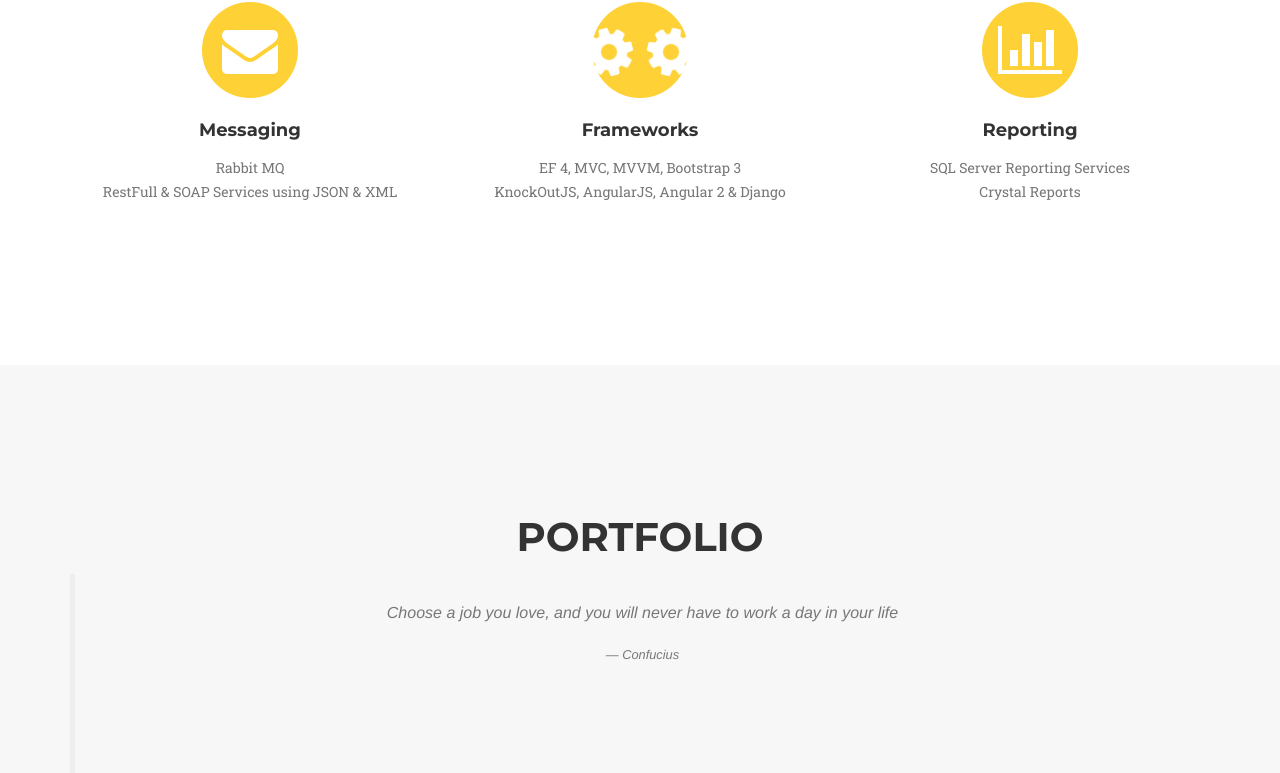
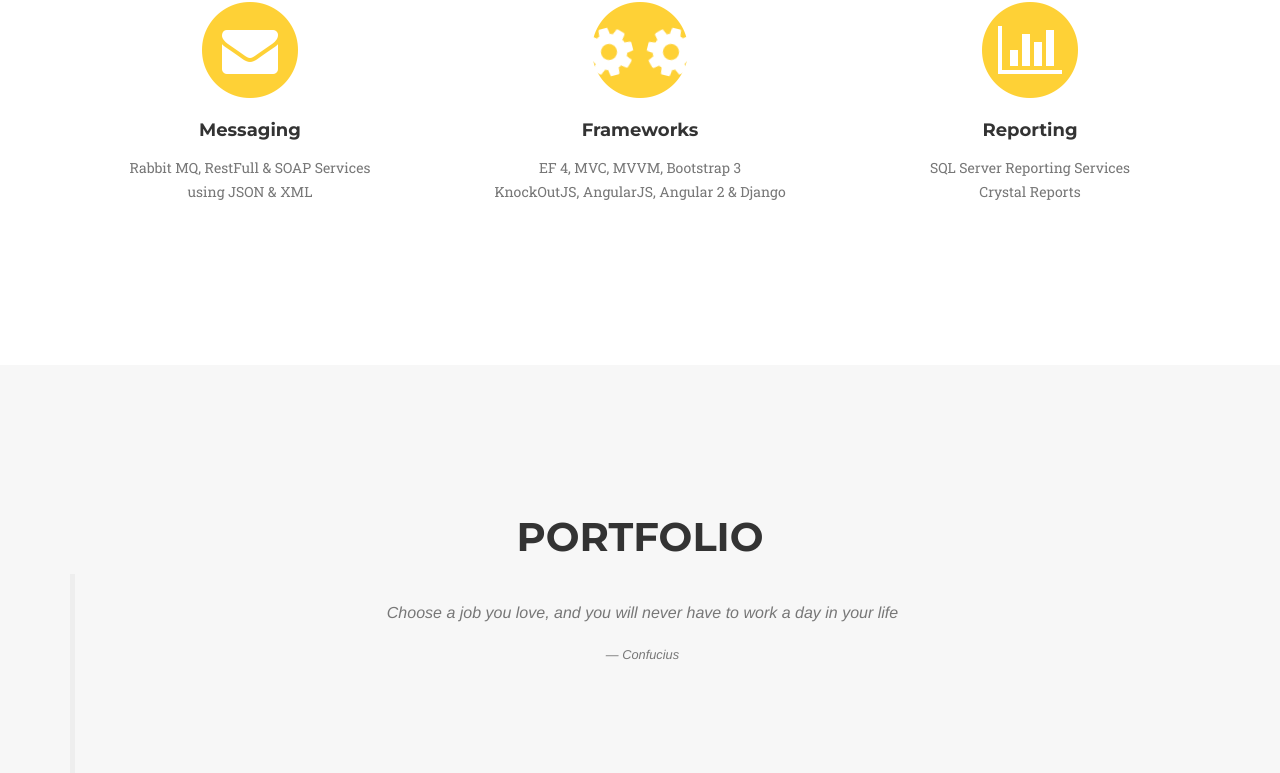
Before and after one commit to karthiks3000/karthiks3000.github.io, a plain HTML site: page index.html in a window 1280 px wide. Shown: the part 1161-1934 px from the top of the page. Drawn offline with nearby package versions, Linux system fonts and the light colour scheme; a web font is replaced by a local one.

Commit message:
minor change

```diff
--- a/index.html
+++ b/index.html
@@ -135,7 +135,7 @@
                         <i class="fa fa-envelope fa-stack-1x fa-inverse"></i>
                     </span>
                     <h4 class="service-heading">Messaging</h4>
-                    <p class="text-muted">Rabbit MQ</br>RestFull & SOAP Services using JSON & XML</p>
+                    <p class="text-muted">Rabbit MQ, RestFull & SOAP Services </br>using JSON & XML</p>
                 </div>
                 <div class="col-xs-12 col-md-4">
                     <span class="fa-stack fa-4x">
```
